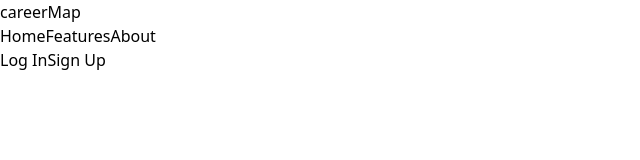
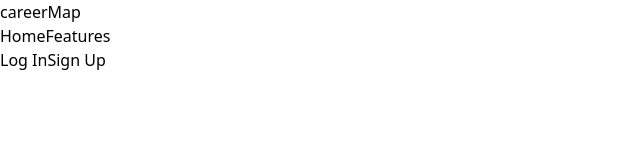
Before and after one commit to ArpanBagadia/CareerMapProject, a React (Vite) app in the folder careerMap/frontend/careerMap/: page / in a window 1280 px wide. Shown: the top 160 px of the page, without its empty margins (0-640 px from the left). Built offline with nearby package versions, Linux system fonts and the light colour scheme.

Commit message:
update nav by yash

```diff
--- a/careerMap/frontend/careerMap/src/components/Navbar.jsx
+++ b/careerMap/frontend/careerMap/src/components/Navbar.jsx
@@ -13,7 +13,7 @@
         <Link to="/" className="hover:text-blue-600">Home</Link>
         <Link to="/features" className="hover:text-blue-600">Features</Link>
 
-        <Link to="/about" className="hover:text-blue-600">About</Link>
+
       </div>
 
       {/* Auth Buttons */}
```
